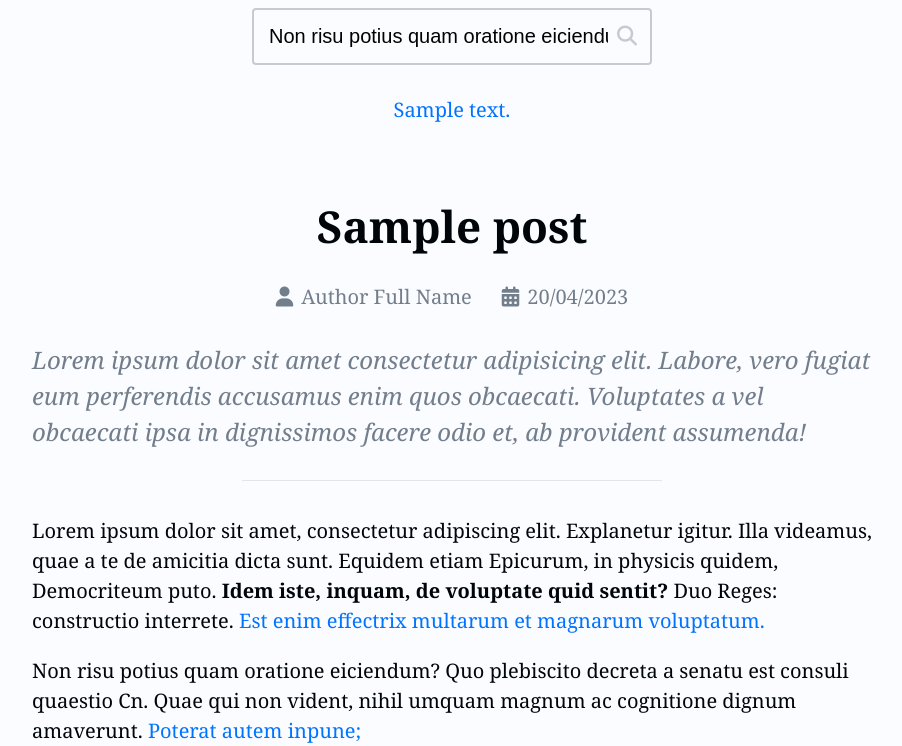
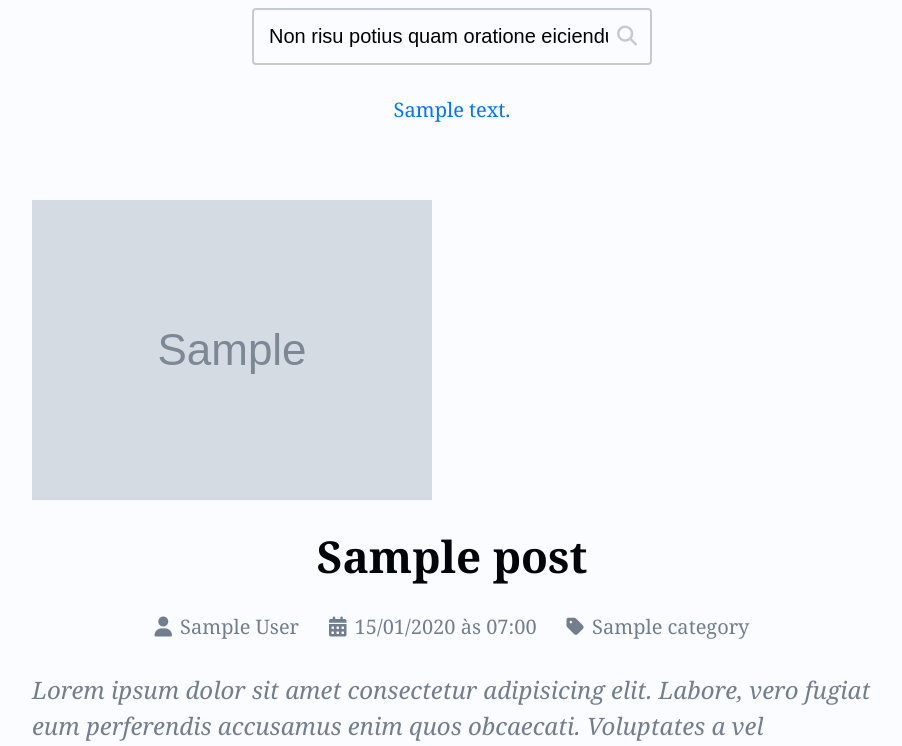
Before and after one commit to Feliposen/Projeto-blog-django-2023, a Django app: a page that uses djangoapp/blog/templates/blog/pages/post.html in a window 1280 px wide. Shown: the part 170-916 px from the top of the page, without its empty margins (188-1090 px from the left). Run offline with Django 4.2, Linux system fonts and the light colour scheme; tables that the repository leaves empty hold one stand-in row (values such as "Sample post"); grey boxes marked "Sample" are stand-in pictures.

Commit message:
Formatando datas no template com date

```diff
--- a/djangoapp/blog/templates/blog/pages/post.html
+++ b/djangoapp/blog/templates/blog/pages/post.html
@@ -1,25 +1,34 @@
 {% extends 'blog/base.html' %}
-
 {% block content %}
-
 <main class="main-content single-post section-wrapper">
   <div class="single-post-content section-content-narrow">
     <div class="single-post-gap section-gap">
-
+      {% if post.cover and post.cover_in_post_content %}
+        <div class="single-post-cover pb-base">
+          <img
+            loading="lazy"
+            src="{{ post.cover.url }}"
+            alt="{{ post.title }}"
+          >
+        </div>
+      {% endif %}
       <h2 class="single-post-title pb-base center">
         {{ post.title }}
       </h2>
-
       <div class="post-meta pb-base">
         <div class="post-meta-item">
-
           <a
             class="post-meta-link"
             href="{% url 'blog:created_by' post.created_by.pk  %}"
           >
             <i class="fa-solid fa-user"></i>
             <span>
-              Author Full Name
+              {% if post.created_by.first_name %}
+                {{ post.created_by.first_name }}
+                {{ post.created_by.last_name }}
+              {% else %}
+                {{ post.created_by.username }}
+              {% endif %}
             </span>
           </a>
         </div>
@@ -27,51 +36,56 @@
           <span class="post-meta-link">
             <i class="fa-solid fa-calendar-days"></i>
             <span>
-              20/04/2023
+               {{ post.created_at | date:'d/m/Y \à\s H:i' }}
             </span>
           </span>
         </div>
+        {% if post.category %}
+          <div class="post-meta-item">
+            <a
+              class="post-meta-link"
+              href="{% url 'blog:category' post.category.slug  %}"
+            >
+              <i class="fa-solid fa-tag"></i>
+              <span>
+                {{ post.category.name }}
+              </span>
+            </a>
+          </div>
+        {% endif %}
+
       </div>
-
       <p class="single-post-excerpt pb-base">
         Lorem ipsum dolor sit amet consectetur adipisicing elit. Labore, vero
         fugiat eum perferendis accusamus enim quos obcaecati. Voluptates a vel
         obcaecati ipsa in dignissimos facere odio et, ab provident assumenda!
       </p>
-
       <div class="separator"></div>
-
       <div class="single-post-content">
         {% include 'blog/partials/_temp.html' %}
 
         <div class="post-tags">
           <span>Tags: </span>
-
           <a class="post-tag-link" href="#">
             <i class="fa-solid fa-link"></i>
             <span>Testando</span>
           </a>
-
           <a class="post-tag-link" href="#">
             <i class="fa-solid fa-link"></i>
             <span>Atenção</span>
           </a>
-
           <a class="post-tag-link" href="#">
             <i class="fa-solid fa-link"></i>
             <span>Obrigado</span>
           </a>
-
           <a class="post-tag-link" href="#">
             <i class="fa-solid fa-link"></i>
             <span>Educação</span>
           </a>
-
           <a class="post-tag-link" href="#">
             <i class="fa-solid fa-link"></i>
             <span>Python</span>
           </a>
-
         </div>
 
       </div>
@@ -79,5 +93,4 @@
     </div>
   </div>
 </main>
-
 {% endblock content %}
```
